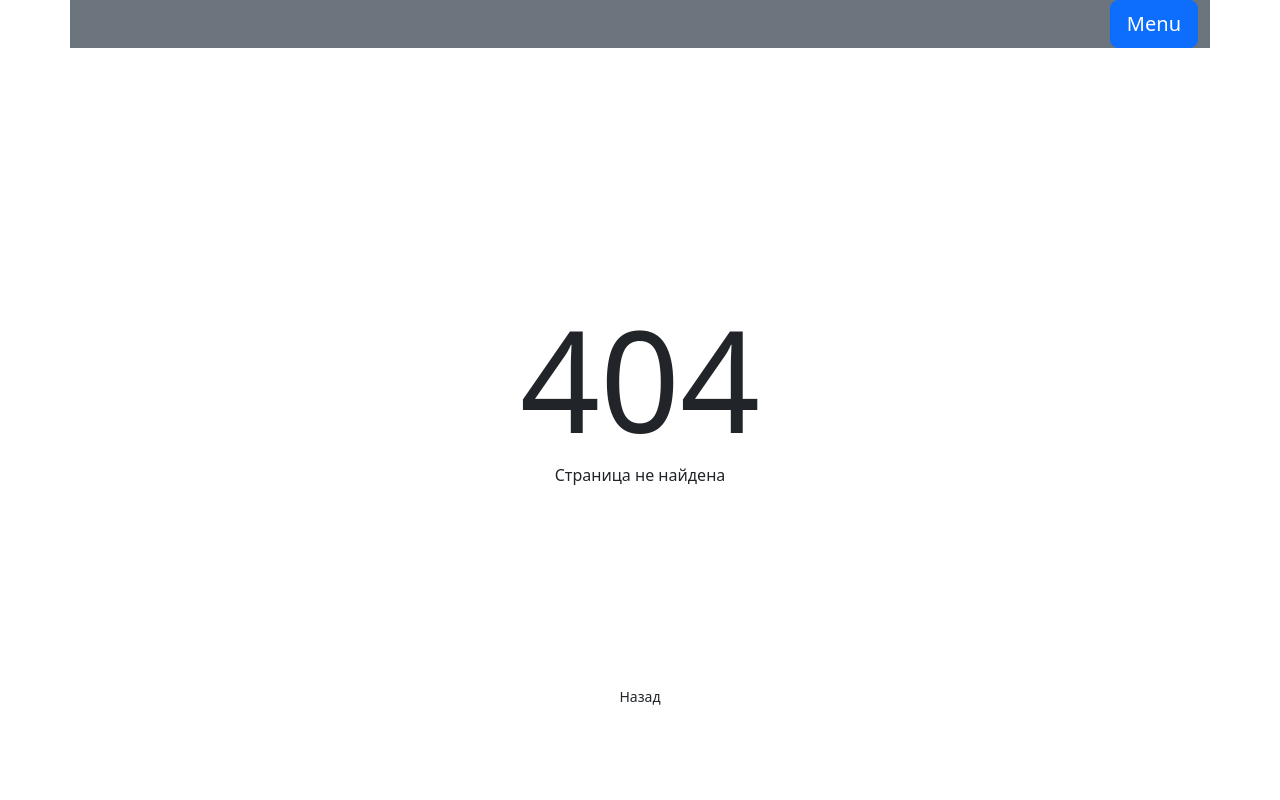
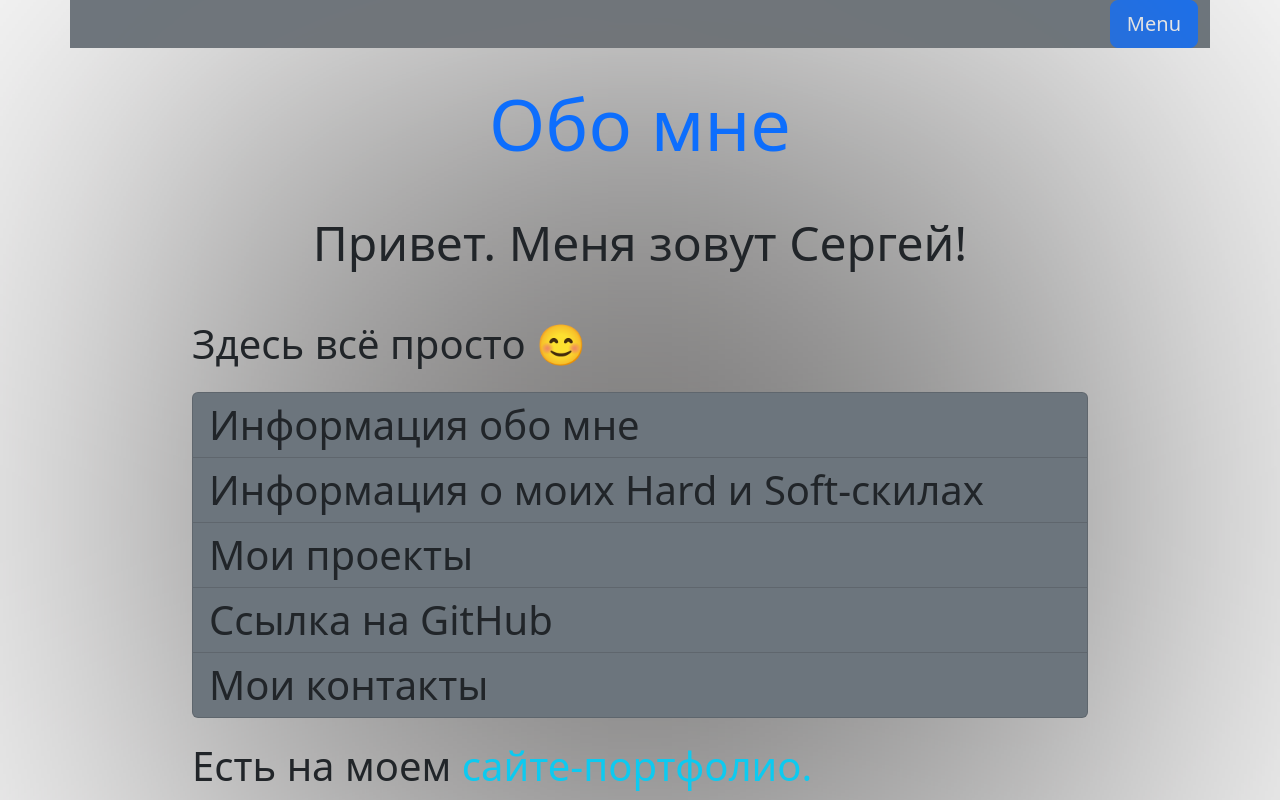
Before and after one commit to SergeyKazarinov/user-posts, a React (Vite) app: page /about-me in a window 1280 px wide. Before the commit this address had no page. Shown: the top 800 px of the page. Built offline with nearby package versions, Linux system fonts and the light colour scheme.

Commit message:
feat(pages): add about-me-page
add scrollTop when click pagination item

```diff
--- a/src/app/app-router.tsx
+++ b/src/app/app-router.tsx
@@ -5,14 +5,16 @@ import Layout from './layouts/baseLayout';
 
 const MainPage = lazy(() => import('pages/main-page'));
 const PageNotFound = lazy(() => import('pages/page-note-found'));
+const AboutMePage = lazy(() => import('pages/about-me-page'));
 
 const AppRouter: FC = () => (
   <Suspense fallback={<Loader />}>
     <Routes>
       <Route element={<Layout />}>
         <Route path="/" element={<MainPage />} />
-        <Route path="/about-me" element={<PageNotFound />} />
+        <Route path="/about-me" element={<AboutMePage />} />
       </Route>
+      <Route path='*' element={<PageNotFound />} />
     </Routes>
   </Suspense>
 );
--- a/src/features/pagination-list/ui.tsx
+++ b/src/features/pagination-list/ui.tsx
@@ -13,6 +13,8 @@ const PaginationList: FC<PaginationProps> = ({ array, activeNumber }) => {
   const dispatch = useAppDispatch();
 
   const handleChangePaginationItem = (number: number) => {
+    document.body.scrollTop = 0;
+    document.documentElement.scrollTop = 0;
     dispatch(setPaginationNumberActionCreator(number));
   };
 
--- /dev/null
+++ b/src/pages/about-me-page/index.tsx
@@ -0,0 +1,10 @@
+import { FC } from 'react';
+import { AboutMe } from 'widgets';
+
+const AboutMePage: FC = () => (
+  <section>
+    <AboutMe />
+  </section>
+);
+
+export default AboutMePage;
--- a/src/pages/page-note-found/index.tsx
+++ b/src/pages/page-note-found/index.tsx
@@ -1,11 +1,11 @@
 import { FC } from 'react';
-import { useNavigate } from 'react-router-dom';
+import { NavigateFunction, useNavigate } from 'react-router-dom';
 import s from './page-note-found.module.scss';
 
 const PageNotFound: FC = () => {
-  const navigate = useNavigate();
+  const navigate: NavigateFunction = useNavigate();
   const handleClick = () => {
-    navigate('/');
+    navigate(-1);
   };
 
   return (
--- /dev/null
+++ b/src/widgets/about-me/about-me.tsx
@@ -0,0 +1,31 @@
+import { FC } from 'react';
+import { Card, ListGroup, ListGroupItem } from 'react-bootstrap';
+
+interface AboutMeProps {
+
+}
+
+const AboutMe: FC<AboutMeProps> = () => (
+  <Card className='w-75 text-center mx-auto border-0'>
+    <Card.Img src='../../../public/about-me.jpg' alt='Card background' style={{ filter: 'blur(200px) contrast(10%)' }}/>
+    <Card.ImgOverlay>
+      <Card.Body>
+        <Card.Title className='text-center text-primary display-2 lead'>Обо мне</Card.Title>
+        <Card.Subtitle className='mt-5 display-5'>Привет. Меня зовут Сергей!</Card.Subtitle>
+        <Card.Text className='mt-5 display-6 text-start'>Здесь всё просто &#128522;
+          <ListGroup className='text-start mt-4 mb-4 display-6'>
+            <ListGroupItem className='bg-secondary'>Информация обо мне</ListGroupItem>
+            <ListGroupItem className='bg-secondary'>Информация о моих Hard и Soft-скилах </ListGroupItem>
+            <ListGroupItem className='bg-secondary'>Мои проекты</ListGroupItem>
+            <ListGroupItem className='bg-secondary'>Ссылка на GitHub</ListGroupItem>
+            <ListGroupItem className='bg-secondary'>Мои контакты</ListGroupItem>
+          </ListGroup>
+          {'Есть на моем '}
+          <Card.Link href='https://kazarinov.nomoredomains.club/' className='text-info text-decoration-none' target='_blank'>сайте-портфолио.</Card.Link>
+        </Card.Text>
+      </Card.Body>
+    </Card.ImgOverlay>
+  </Card>
+);
+
+export default AboutMe;
--- /dev/null
+++ b/src/widgets/about-me/index.ts
@@ -0,0 +1 @@
+export { default as AboutMe } from './about-me';
--- a/src/widgets/index.ts
+++ b/src/widgets/index.ts
@@ -1,3 +1,4 @@
+export * from './about-me';
+export * from './burger-menu';
 export * from './header';
-export * from './burger-menu';
 export * from './post-list';
```
Also changed, not shown: public/about-me.jpg (added).
